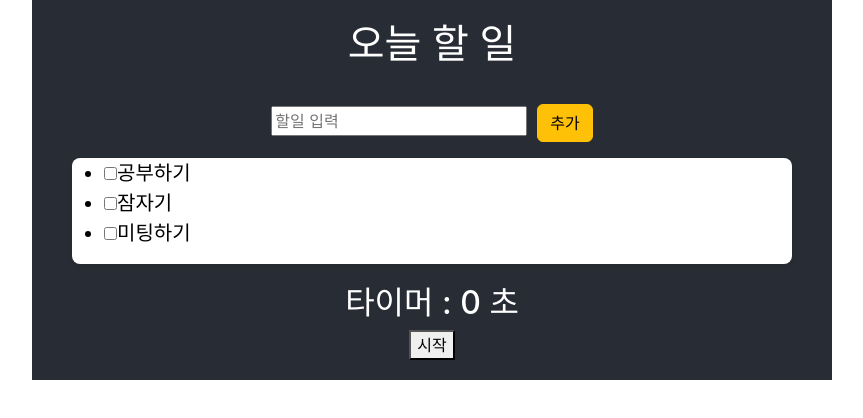
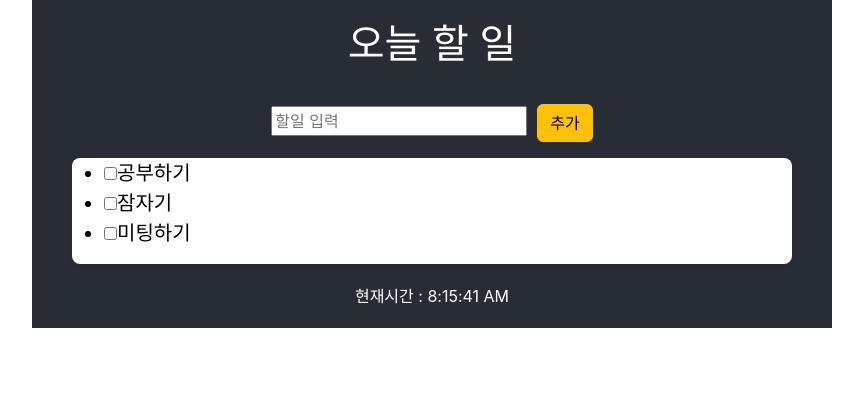
Before and after one commit to gyeong-k/todolist, a React (Create React App) app: page / in a window 1280 px wide. Shown: the top 418 px of the page, without its empty margins (208-1071 px from the left). Built offline with nearby package versions, Linux system fonts and the light colour scheme.

Commit message:
현재 시각 넣기

```diff
--- a/src/App.tsx
+++ b/src/App.tsx
@@ -2,14 +2,14 @@ import React from "react";
 import logo from "./logo.svg";
 import "./App.css";
 import TodoList from "./Todolist";
-import Timer from "./Timer";
+import Clock from "./Timer";
 
 function App() {
   let name = "리액트";
   return (
     <div className="container">
       <TodoList></TodoList>
-      <Timer></Timer>
+      <Clock></Clock>
     </div>
   );
 }
--- a/src/Timer.tsx
+++ b/src/Timer.tsx
@@ -1,21 +1,29 @@
 import { useState } from "react";
 
-const Timer: React.FC = () => {
-  const [seconds, setSeconds] = useState<number>(0);
-  return (
-    <div>
-      <h2>타이머 : {seconds} 초</h2>
-      <button
-        onClick={function () {
-          setInterval(() => {
-            setSeconds((prev) => prev + 1); //이전 초에 1씩 더하기
-          }, 1000);
-        }}
-      >
-        시작
-      </button>
-    </div>
-  );
+// const Timer: React.FC = () => {
+//   const [seconds, setSeconds] = useState<number>(0);
+//   return (
+//     <div>
+//       <h2>타이머 : {seconds} 초</h2>
+//       <button
+//         onClick={function () {
+//           setInterval(() => {
+//             setSeconds((prev) => prev + 1); //이전 초에 1씩 더하기
+//           }, 1000);
+//         }}
+//       >
+//         시작
+//       </button>
+//     </div>
+//   );
+// };
+
+const Clock: React.FC = () => {
+  const [time, setTime] = useState(new Date());
+  setInterval(() => {
+    setTime(new Date());
+  }, 1000);
+  return <div>현재시간 : {time.toLocaleTimeString()}</div>;
 };
 
-export default Timer;
+export default Clock;
```
